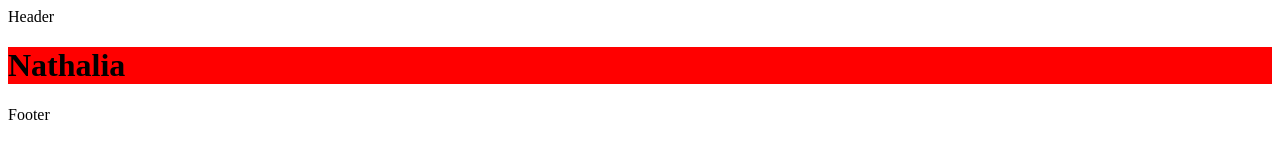
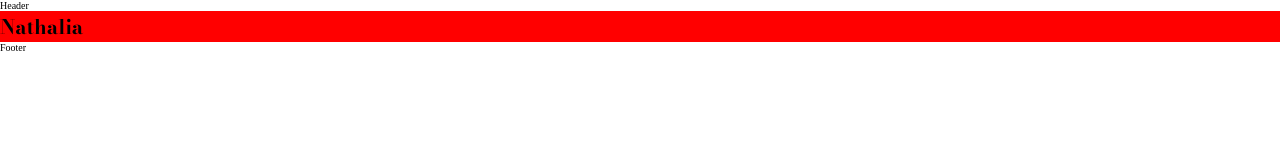
Before and after one commit to naathiceratti/website-da-nathalia, a plain HTML site: page index.html in a window 1280 px wide. Drawn offline with nearby package versions, Linux system fonts and the light colour scheme.

Commit message:
Documenta hierarquia de tamanho de fonte

```diff
--- a/css/general.css
+++ b/css/general.css
@@ -1,3 +1,17 @@
-h1 {
+* {
+  margin: 0;
+  padding: 0;
+  box-sizing: border-box;
+}
+
+html {
+  font-size: 62.5%;
+}
+
+h1,
+h2,
+h3 {
+  font-family: "Bodoni Moda", serif;
+
   background-color: red;
 }
--- a/index.html
+++ b/index.html
@@ -3,6 +3,13 @@
   <head>
     <meta charset="UTF-8" />
     <meta name="viewport" content="width=device-width, initial-scale=1.0" />
+
+    <link rel="preconnect" href="https://fonts.googleapis.com" />
+    <link rel="preconnect" href="https://fonts.gstatic.com" crossorigin />
+    <link
+      href="https://fonts.googleapis.com/css2?family=Bodoni+Moda:ital,opsz,wght@0,6..96,400..900;1,6..96,400..900&family=Poppins:ital,wght@0,100;0,200;0,300;0,400;0,500;0,600;0,700;0,800;0,900;1,100;1,200;1,300;1,400;1,500;1,600;1,700;1,800;1,900&display=swap"
+      rel="stylesheet"
+    />
 
     <link rel="stylesheet" href="css/general.css" />
 
```
Also changed, not shown: 1 other file.
